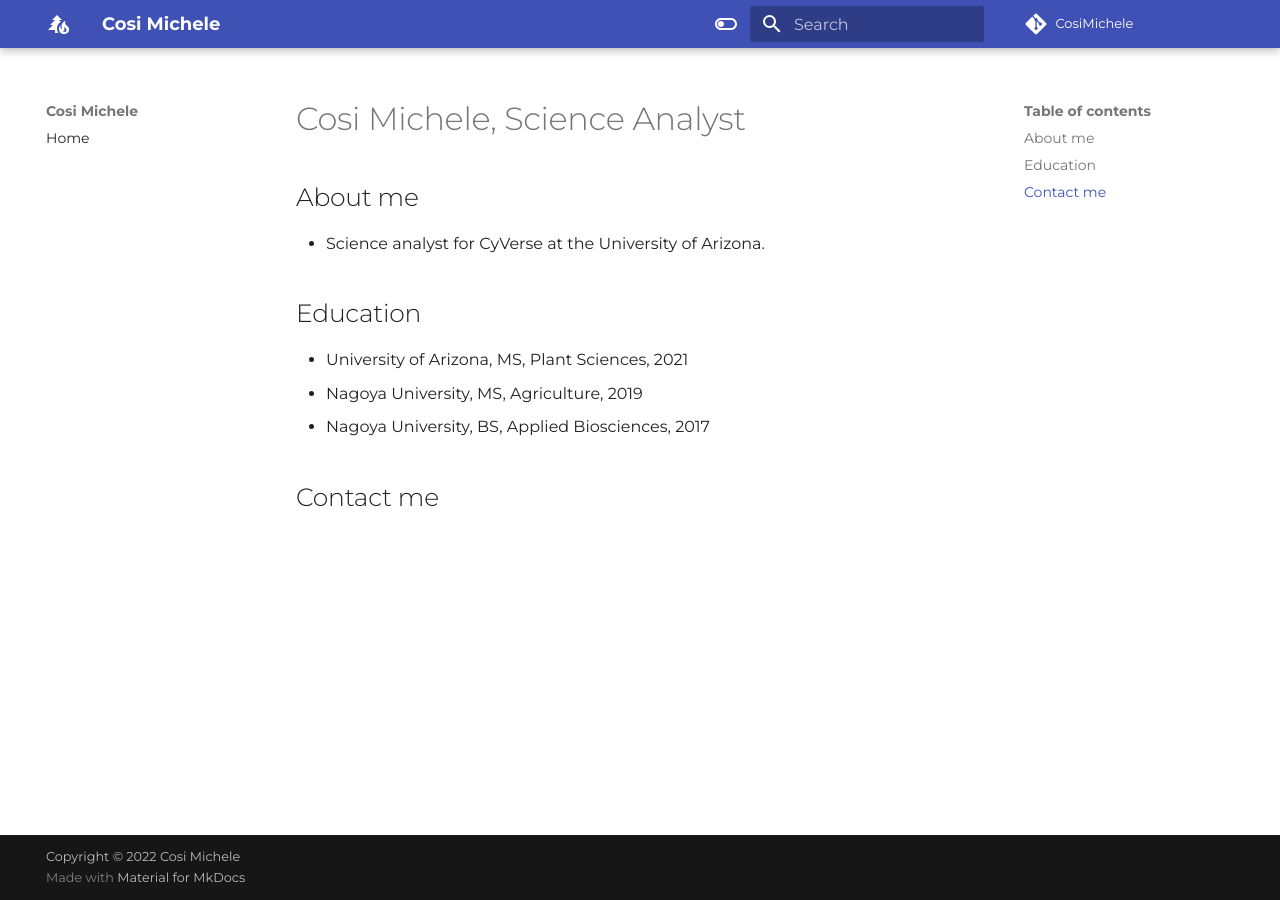
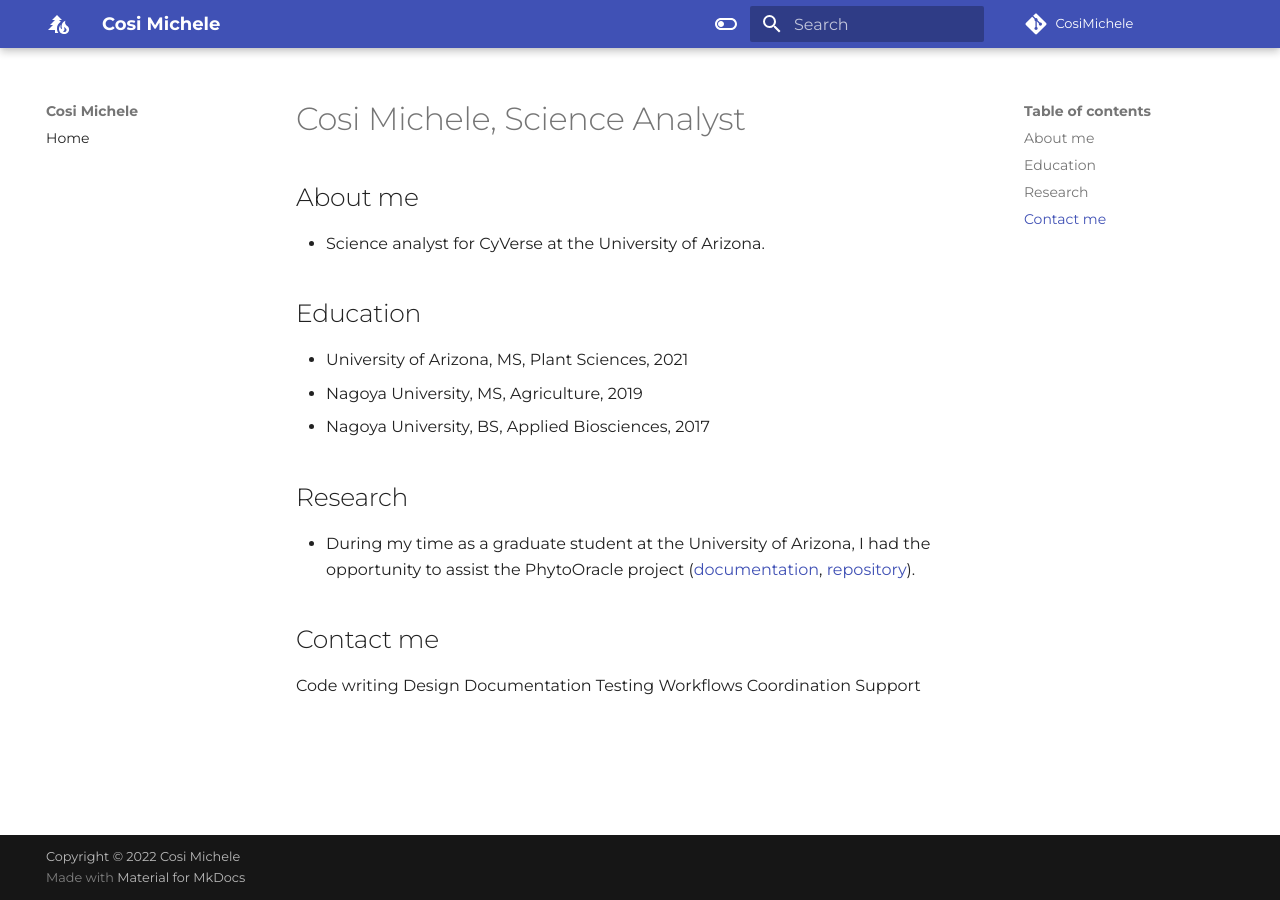
Before and after one commit to CosiMichele/cosimichele.github.io, an MkDocs documentation site: the page built from docs/index.md, in a window 1280 px wide. Built offline with MkDocs 1.6.1 and Material for MkDocs 9.7.7, drawn with Linux system fonts in a browser that asks for light colours; some web fonts are replaced; comment, search, counter and statistics services are not loaded.

Commit message:
material

```diff
--- a/docs/index.md
+++ b/docs/index.md
@@ -10,4 +10,16 @@
 - Nagoya University, MS, Agriculture, 2019
 - Nagoya University, BS, Applied Biosciences, 2017
 
+## Research
+
+- During my time as a graduate student at the University of Arizona, I had the opportunity to assist the PhytoOracle project ([documentation](https://phytooracle.readthedocs.io/en/latest/), [repository](https://github.com/phytooracle)).
+
 ## Contact me
+
+Code writing
+Design
+Documentation
+Testing
+Workflows
+Coordination
+Support
```
